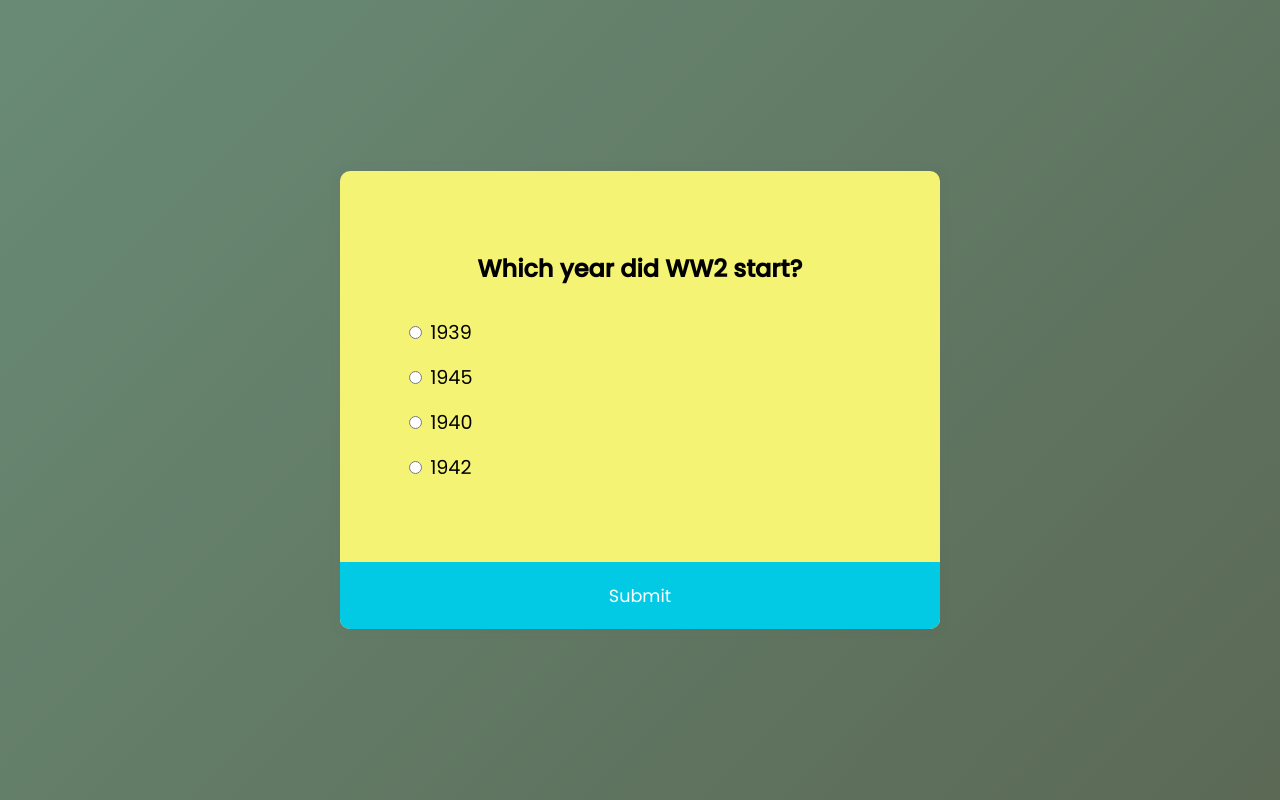
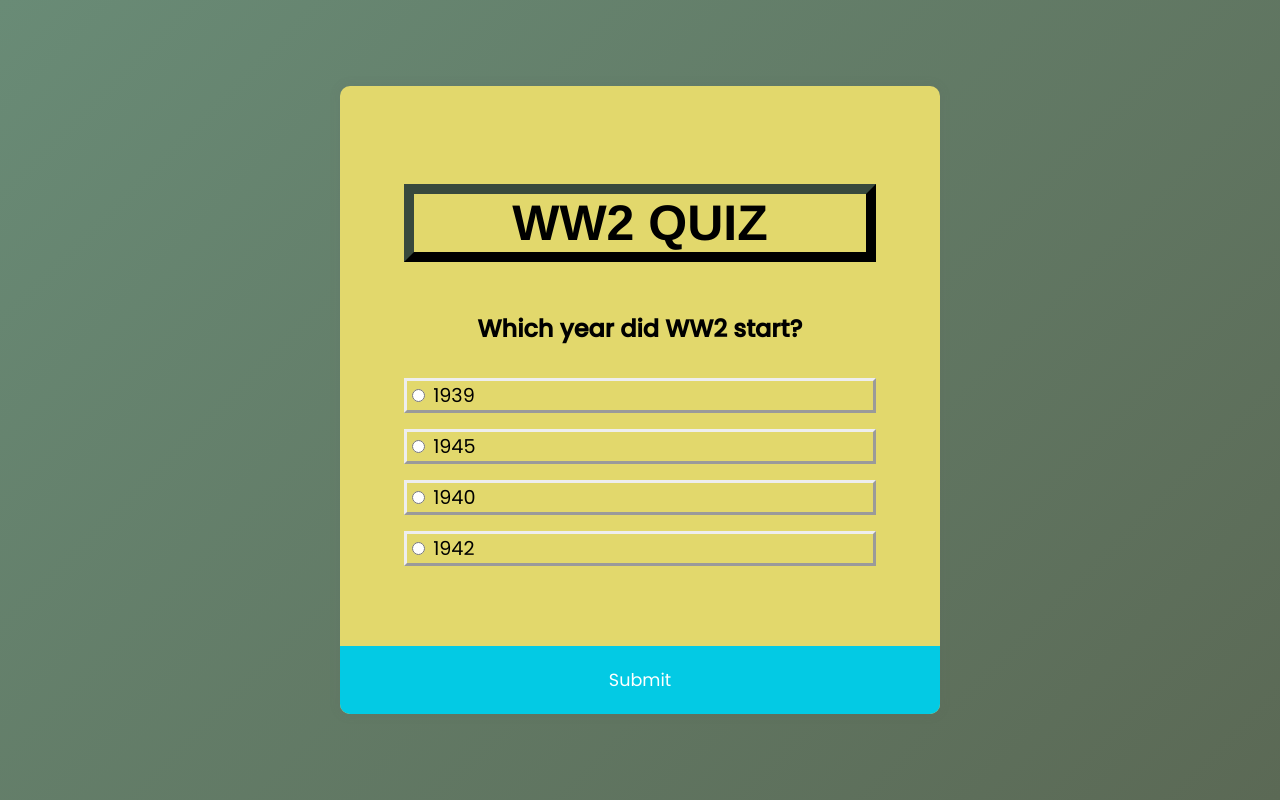
Before and after one commit to zuiqw69/java-quiz, a plain HTML site: page javaquiz.html in a window 1280 px wide. Drawn offline with Linux system fonts and the light colour scheme.

Commit message:
commit 2

```diff
--- a/javaquiz.css
+++ b/javaquiz.css
@@ -4,7 +4,7 @@
   box-sizing: border-box;
 }
 body{
-  background-color: #b8c6db;
+ background-color: #3A3821;
   background-image: linear-gradient(315deg, #5b6955 0%, #698b76 100%);
   font-family: 'Poppins', sans-serif;
   display: flex;
@@ -13,13 +13,16 @@ body{
   height: 100vh;
   overflow: hidden;
   margin: 0;
+
 }
+
 .quiz-container{
-  background-color: rgb(245, 243, 115);
+  background-color: #e2d86c;
   border-radius: 10px;
   box-shadow: 0 0 10px 2px rgba(100, 100, 100, 0.1);
   width: 600px;
   overflow: hidden;
+
 }
 .quiz-header{
   padding: 4rem;
@@ -37,6 +40,7 @@ ul{
 ul li{
   font-size: 1.2rem;
   margin: 1rem 0;
+  border-style: outset;
 }
 ul li label{
   cursor: pointer;
@@ -59,3 +63,15 @@ button:focus{
   outline: none;
   background-color: #44b927;
 }
+
+h1{
+
+  font-family: 'Franklin Gothic Medium', 'Arial Narrow', Arial, sans-serif;
+  font-size: 50px;
+  text-align: center;
+  border-style:outset;
+  border-color: rgb(56, 73, 61);
+  border-width: 10px;
+
+
+}
--- a/javaquiz.html
+++ b/javaquiz.html
@@ -11,7 +11,11 @@
 <body>
     <div class="quiz-container" id="quiz">
         <div class="quiz-header">
+
+          <h1>WW2 QUIZ</h1>
+
           <h2 id="question">Question Text</h2>
+
           <ul>
             <li>
               <input type="radio" name="answer" id="a" class="answer">
```
